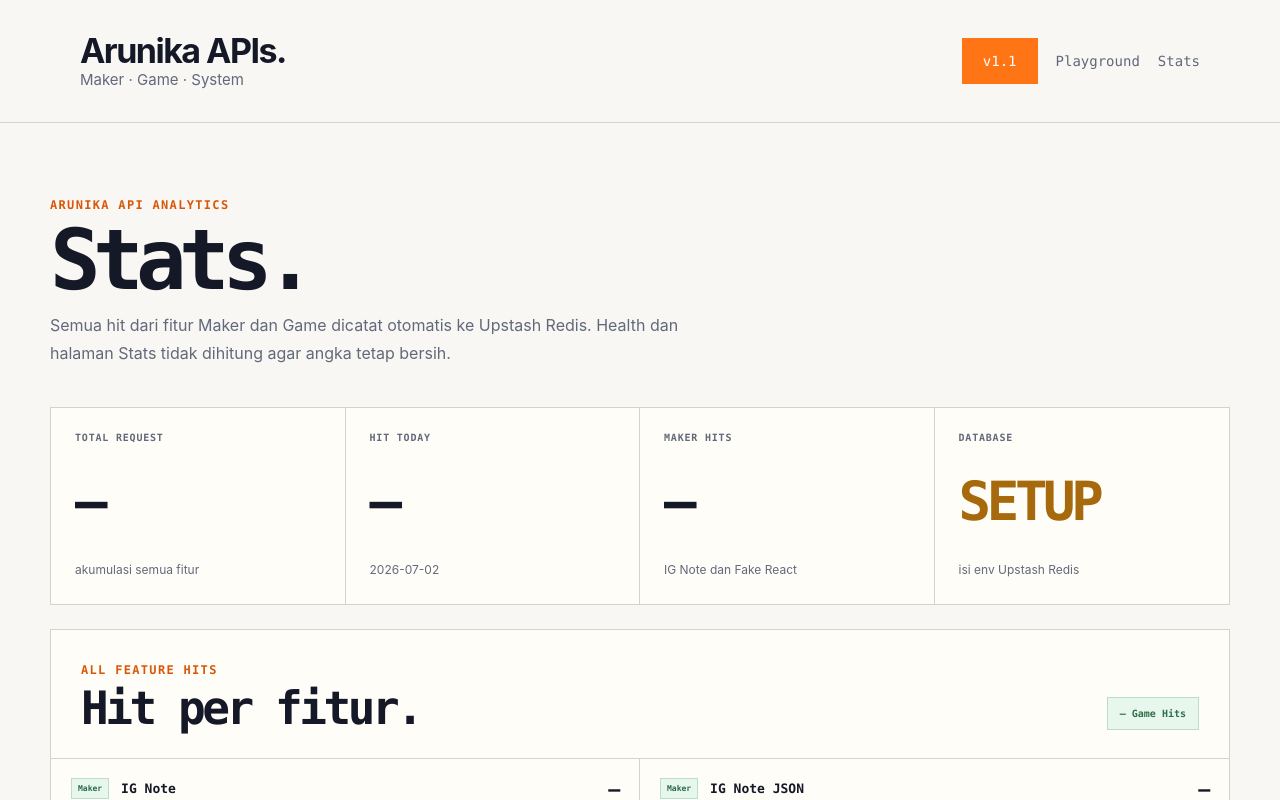
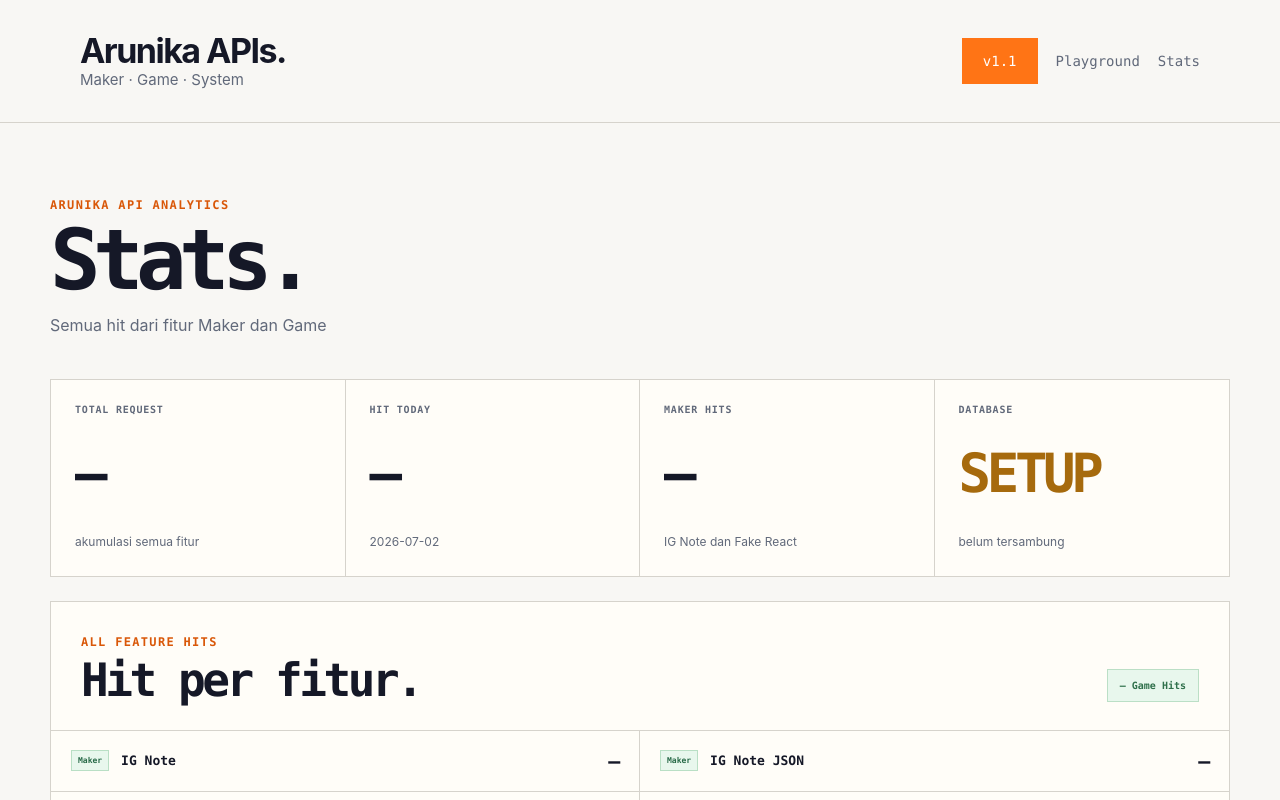
Before and after one commit to x-znn/arunika-api, a Next.js app: page /dashboard in a window 1280 px wide. Shown: the top 800 px of the page. Built offline with nearby package versions, Linux system fonts and the light colour scheme.

Commit message:
Update page.jsx

```diff
--- a/app/dashboard/page.jsx
+++ b/app/dashboard/page.jsx
@@ -20,14 +20,14 @@ export default async function DashboardPage() {
       <section className="analytics-intro">
         <span className="section-label">ARUNIKA API ANALYTICS</span>
         <h1>Stats.</h1>
-        <p>Semua hit dari fitur Maker dan Game dicatat otomatis ke Upstash Redis. Health dan halaman Stats tidak dihitung agar angka tetap bersih.</p>
+        <p>Semua hit dari fitur Maker dan Game</p>
       </section>
 
       <section className="analytics-summary">
         <article><span>TOTAL REQUEST</span><strong>{number(stats.total, connected)}</strong><small>akumulasi semua fitur</small></article>
         <article><span>HIT TODAY</span><strong>{number(stats.today, connected)}</strong><small>{stats.dayLabel || "Asia/Jakarta"}</small></article>
         <article><span>MAKER HITS</span><strong>{number(maker, connected)}</strong><small>IG Note dan Fake React</small></article>
-        <article className={connected ? "analytics-live" : "analytics-off"}><span>DATABASE</span><strong>{connected ? "LIVE" : "SETUP"}</strong><small>{connected ? "Upstash Redis tersambung" : "isi env Upstash Redis"}</small></article>
+        <article className={connected ? "analytics-live" : "analytics-off"}><span>DATABASE</span><strong>{connected ? "LIVE" : "SETUP"}</strong><small>{connected ? "Database Redis tersambung" : "belum tersambung"}</small></article>
       </section>
 
       <section className="analytics-breakdown">
```
